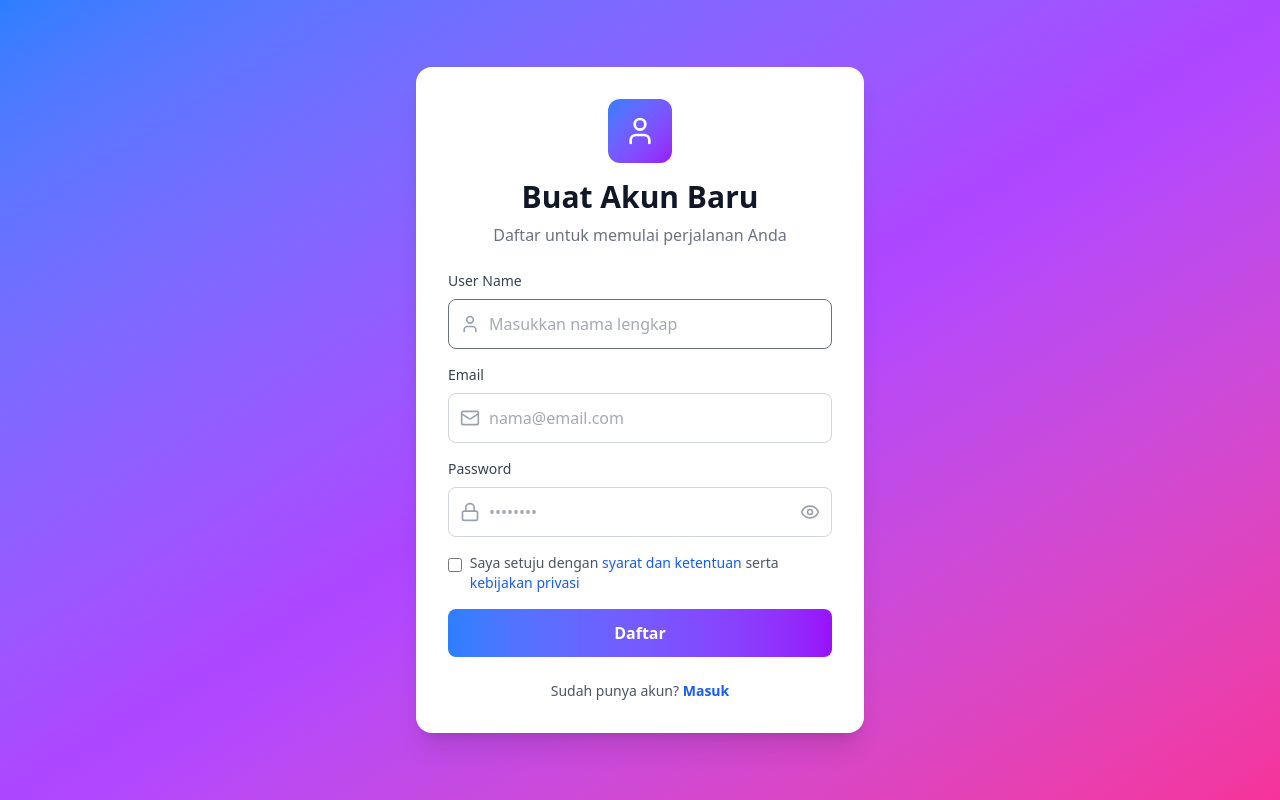
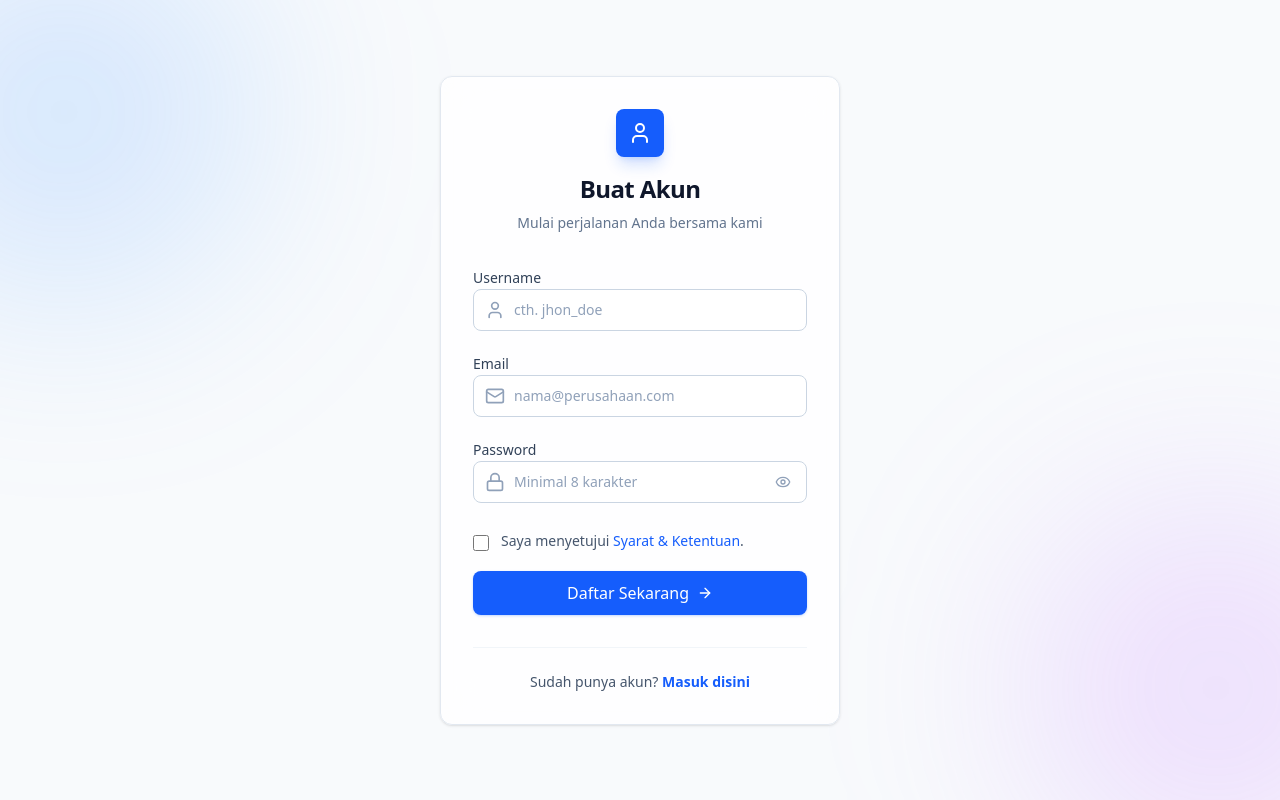
Before and after one commit to KodingMulu/SkillLink, a Next.js app in the folder web/: page /auth/register in a window 1280 px wide. Built offline with nearby package versions, Linux system fonts and the light colour scheme.

Commit message:
connect frontend verify to backend verify

```diff
--- a/web/src/app/auth/register/page.tsx
+++ b/web/src/app/auth/register/page.tsx
@@ -1,73 +1,45 @@
 'use client';
 
 import React, { useState } from 'react';
-import { Eye, EyeOff, Lock, Mail, User } from 'lucide-react';
+import { Eye, EyeOff, Mail, User, ArrowRight, Lock } from 'lucide-react';
 import Link from 'next/link';
-import { useRouter } from 'next/navigation'; // Import yang benar untuk App Router
-import axios, { AxiosError } from 'axios'; // Import Axios dan tipe error-nya
+import { useRouter } from 'next/navigation';
+import axios from 'axios';
 
 export default function RegisterPage() {
   const router = useRouter();
-
-  // State tanpa confirmPassword
   const [formData, setFormData] = useState({
     fullName: '',
     email: '',
     password: ''
   });
-
   const [showPassword, setShowPassword] = useState(false);
   const [isLoading, setIsLoading] = useState(false);
   const [acceptTerms, setAcceptTerms] = useState(false);
 
   const handleChange = (e: React.ChangeEvent<HTMLInputElement>) => {
-    setFormData({
-      ...formData,
-      [e.target.name]: e.target.value
-    });
+    setFormData({ ...formData, [e.target.name]: e.target.value });
   };
 
   const handleSubmit = async (e: React.FormEvent) => {
     e.preventDefault();
-
-    // Validasi Terms (Hanya ini validasi manual yang tersisa)
-    if (!acceptTerms) {
-      alert('Anda harus menyetujui syarat dan ketentuan');
-      return;
-    }
-
+    if (!acceptTerms) { alert('Anda harus menyetujui syarat dan ketentuan'); return; }
     setIsLoading(true);
-
     try {
       const apiUrl = process.env.NEXT_PUBLIC_API_URL || '/api';
-
-      // Mapping data: Backend (username) <- Frontend (fullName)
-      const payload = {
-        email: formData.email,
-        username: formData.fullName,
-        password: formData.password
-      };
-
+      const payload = { email: formData.email, username: formData.fullName, password: formData.password };
       const response = await axios.post(`${apiUrl}/auth/register`, payload);
-
-      // Cek logika respon custom dari backend (status 200 tapi ada code di body)
       if (response.data.code === 200) {
-        alert(`Registrasi Berhasil! Cek email Anda untuk kode verifikasi.`);
-        router.push('/auth/verify');
+        alert(`Registrasi Berhasil! Cek email Anda.`);
+        router.push(`/auth/verify?email=${encodeURIComponent(formData.email)}`);
       } else {
-        // Handle error logic dari backend (misal: user already exists)
-        alert(`Gagal: ${response.data.message}`);
+        alert(`Gagal Mendaftar`);
       }
-
     } catch (error) {
-      console.error('Register error:', error);
-
-      // Handle error jaringan/server dengan tipe yang aman (tanpa any)
       if (axios.isAxiosError(error)) {
-        const errorMessage = error.response?.data?.message || 'Terjadi kesalahan pada server';
-        alert(errorMessage);
+        alert(error.response?.data?.message || 'Terjadi kesalahan pada server');
       } else {
-        alert('Terjadi kesalahan yang tidak terduga');
+        alert('Terjadi kesalahan tak terduga');
       }
     } finally {
       setIsLoading(false);
@@ -75,141 +47,124 @@ export default function RegisterPage() {
   };
 
   return (
-    <div className="min-h-screen bg-gradient-to-br from-blue-500 via-purple-500 to-pink-500 flex items-center justify-center p-4">
-      <div className="w-full max-w-md">
-        <div className="bg-white rounded-2xl shadow-xl p-8 space-y-6">
-          <div className="text-center space-y-2">
-            <div className="flex justify-center mb-4">
-              <div className="w-16 h-16 bg-gradient-to-br from-blue-500 to-purple-600 rounded-xl flex items-center justify-center">
-                <User className="w-8 h-8 text-white" />
+    <main className="relative min-h-screen bg-slate-50 flex items-center justify-center p-4 lg:p-8 overflow-hidden">
+      <div
+        aria-hidden="true"
+        className="absolute top-[-10%] left-[-10%] w-96 h-96 bg-blue-400/20 rounded-full blur-[100px] pointer-events-none"
+      />
+      <div
+        aria-hidden="true"
+        className="absolute bottom-[-10%] right-[-10%] w-96 h-96 bg-purple-400/20 rounded-full blur-[100px] pointer-events-none"
+      />
+      <section className="relative z-10 w-full max-w-[400px] bg-white/80 backdrop-blur-xl rounded-xl shadow-sm border border-slate-200 p-8">
+        <header className="mb-8 text-center">
+          <div className="mx-auto w-12 h-12 bg-blue-600 rounded-lg flex items-center justify-center mb-4 shadow-lg shadow-blue-600/20">
+            <User className="w-6 h-6 text-white" />
           </div>
-            </div>
-            <h1 className="text-3xl font-bold text-gray-900">Buat Akun Baru</h1>
-            <p className="text-gray-500">Daftar untuk memulai perjalanan Anda</p>
-          </div>
+          <h1 className="text-2xl font-bold text-slate-900 tracking-tight">Buat Akun</h1>
+          <p className="text-slate-500 text-sm mt-2">Mulai perjalanan Anda bersama kami</p>
+        </header>
 
-          <form onSubmit={handleSubmit} className="space-y-4">
-            <div className="space-y-2">
-              <label htmlFor="fullName" className="block text-sm font-medium text-gray-700">
-                User Name
-              </label>
-              <div className="relative">
-                <div className="absolute inset-y-0 left-0 pl-3 flex items-center pointer-events-none">
-                  <User className="h-5 w-5 text-gray-400" />
-                </div>
+        <form onSubmit={handleSubmit} className="space-y-5">
+          <div className="space-y-1.5">
+            <label htmlFor="fullName" className="text-sm font-medium text-slate-700">Username</label>
+            <div className="relative group">
+              <User className="absolute left-3 top-1/2 -translate-y-1/2 h-5 w-5 text-slate-400 group-focus-within:text-blue-600 transition-colors" />
               <input
                 id="fullName"
                 name="fullName"
                 type="text"
                 value={formData.fullName}
                 onChange={handleChange}
-                  className="block w-full pl-10 pr-3 py-3 border border-gray-500 rounded-lg focus:ring-2 focus:ring-blue-500 text-gray-600 focus:border-transparent transition"
-                  placeholder="Masukkan nama lengkap"
+                className="w-full pl-10 pr-4 py-2.5 bg-white border border-slate-300 rounded-lg text-slate-900 placeholder:text-slate-400 focus:outline-none focus:ring-2 focus:ring-blue-600/20 focus:border-blue-600 transition-all text-sm"
+                placeholder="cth. jhon_doe"
                 required
               />
             </div>
           </div>
 
-            <div className="space-y-2">
-              <label htmlFor="email" className="block text-sm font-medium text-gray-700">
-                Email
-              </label>
-              <div className="relative">
-                <div className="absolute inset-y-0 left-0 pl-3 flex items-center pointer-events-none">
-                  <Mail className="h-5 w-5 text-gray-400" />
-                </div>
+          <div className="space-y-1.5">
+            <label htmlFor="email" className="text-sm font-medium text-slate-700">Email</label>
+            <div className="relative group">
+              <Mail className="absolute left-3 top-1/2 -translate-y-1/2 h-5 w-5 text-slate-400 group-focus-within:text-blue-600 transition-colors" />
               <input
                 id="email"
                 name="email"
                 type="email"
                 value={formData.email}
                 onChange={handleChange}
-                  className="block w-full pl-10 pr-3 py-3 border border-gray-300 rounded-lg focus:ring-2 focus:ring-blue-500 text-gray-600 focus:border-transparent transition"
-                  placeholder="nama@email.com"
+                className="w-full pl-10 pr-4 py-2.5 bg-white border border-slate-300 rounded-lg text-slate-900 placeholder:text-slate-400 focus:outline-none focus:ring-2 focus:ring-blue-600/20 focus:border-blue-600 transition-all text-sm"
+                placeholder="nama@perusahaan.com"
                 required
               />
             </div>
           </div>
 
-            <div className="space-y-2">
-              <label htmlFor="password" className="block text-sm font-medium text-gray-700">
-                Password
-              </label>
-              <div className="relative">
-                <div className="absolute inset-y-0 left-0 pl-3 flex items-center pointer-events-none">
-                  <Lock className="h-5 w-5 text-gray-400" />
-                </div>
+          <div className="space-y-1.5">
+            <label htmlFor="password" className="text-sm font-medium text-slate-700">Password</label>
+            <div className="relative group">
+              <Lock className="absolute left-3 top-1/2 -translate-y-1/2 h-5 w-5 text-slate-400 group-focus-within:text-blue-600 transition-colors" />
               <input
                 id="password"
                 name="password"
                 type={showPassword ? 'text' : 'password'}
                 value={formData.password}
                 onChange={handleChange}
-                  className="block w-full pl-10 pr-10 py-3 border border-gray-300 rounded-lg focus:ring-2 focus:ring-blue-500 text-gray-600 focus:border-transparent transition"
-                  placeholder="••••••••"
+                className="w-full pl-10 pr-10 py-2.5 bg-white border border-slate-300 rounded-lg text-slate-900 placeholder:text-slate-400 focus:outline-none focus:ring-2 focus:ring-blue-600/20 focus:border-blue-600 transition-all text-sm"
+                placeholder="Minimal 8 karakter"
                 required
               />
               <button
                 type="button"
                 onClick={() => setShowPassword(!showPassword)}
-                  className="absolute inset-y-0 right-0 pr-3 flex items-center"
+                className="absolute right-3 top-1/2 -translate-y-1/2 p-1 rounded-md hover:bg-slate-100 transition-colors"
               >
-                  {showPassword ? (
-                    <EyeOff className="h-5 w-5 text-gray-400 hover:text-gray-600" />
-                  ) : (
-                    <Eye className="h-5 w-5 text-gray-400 hover:text-gray-600" />
-                  )}
+                {showPassword ? <EyeOff className="h-4 w-4 text-slate-400" /> : <Eye className="h-4 w-4 text-slate-400" />}
               </button>
             </div>
           </div>
 
-            <div className="flex items-start space-x-2">
+          <div className="flex items-start space-x-3 pt-2">
             <input
               type="checkbox"
               id="terms"
               checked={acceptTerms}
               onChange={(e) => setAcceptTerms(e.target.checked)}
-                className="w-4 h-4 mt-1 text-blue-600 border-gray-300 rounded focus:ring-blue-500"
+              className="mt-1 w-4 h-4 text-blue-600 border-slate-300 rounded focus:ring-blue-600 cursor-pointer"
             />
-              <label htmlFor="terms" className="text-sm text-gray-600">
-                Saya setuju dengan{' '}
-                <button type="button" className="text-blue-600 hover:text-blue-700 font-medium">
-                  syarat dan ketentuan
-                </button>
-                {' '}serta{' '}
-                <button type="button" className="text-blue-600 hover:text-blue-700 font-medium">
-                  kebijakan privasi
-                </button>
+            <label htmlFor="terms" className="text-sm text-slate-600 leading-snug">
+              Saya menyetujui <span className="text-blue-600 font-medium cursor-pointer hover:underline">Syarat & Ketentuan</span>.
             </label>
           </div>
 
           <button
             type="submit"
             disabled={isLoading}
-              className="w-full bg-gradient-to-r from-blue-500 to-purple-600 text-white py-3 rounded-lg font-semibold hover:from-blue-600 hover:to-purple-700 focus:outline-none focus:ring-2 focus:ring-blue-500 focus:ring-offset-2 transition disabled:opacity-50 disabled:cursor-not-allowed"
+            className="w-full bg-blue-600 hover:bg-blue-700 text-white font-medium py-2.5 rounded-lg transition-all duration-200 flex items-center justify-center space-x-2 disabled:opacity-70 disabled:cursor-not-allowed shadow-sm shadow-blue-600/20 active:scale-[0.98]"
           >
             {isLoading ? (
-                <span className="flex items-center justify-center">
-                  <svg className="animate-spin -ml-1 mr-3 h-5 w-5 text-white" xmlns="http://www.w3.org/2000/svg" fill="none" viewBox="0 0 24 24">
-                    <circle className="opacity-25" cx="12" cy="12" r="10" stroke="currentColor" strokeWidth="4"></circle>
-                    <path className="opacity-75" fill="currentColor" d="M4 12a8 8 0 018-8V0C5.373 0 0 5.373 0 12h4zm2 5.291A7.962 7.962 0 014 12H0c0 3.042 1.135 5.824 3 7.938l3-2.647z"></path>
-                  </svg>
-                  Memproses...
-                </span>
+              <>
+                <div className="w-5 h-5 border-2 border-white/30 border-t-white rounded-full animate-spin" />
+                <span>Memproses...</span>
+              </>
             ) : (
-                'Daftar'
+              <>
+                <span>Daftar Sekarang</span>
+                <ArrowRight className="w-4 h-4" />
+              </>
             )}
           </button>
         </form>
 
-          <p className="text-center text-sm text-gray-600">
+        <div className="mt-8 pt-6 border-t border-slate-100 text-center">
+          <p className="text-sm text-slate-600">
             Sudah punya akun?{' '}
-            <Link href={'/auth/login'} className="text-blue-600 hover:text-blue-700 font-semibold">
-              Masuk
+            <Link href={'/auth/login'} className="text-blue-600 font-semibold hover:text-blue-700 hover:underline transition-all">
+              Masuk disini
             </Link>
           </p>
         </div>
-      </div>
-    </div>
+      </section>
+    </main>
   );
 }
--- a/web/src/app/auth/verify/page.tsx
+++ b/web/src/app/auth/verify/page.tsx
@@ -1,32 +1,39 @@
 'use client';
-import { useState, useRef, KeyboardEvent } from "react";
 
-interface VerifyCodeProps {
-     backgroundImage?: string;
-     backgroundColor?: string;
-}
+import React, { useState, useRef, useEffect, Suspense } from "react";
+import { useRouter, useSearchParams } from "next/navigation";
+import { ShieldCheck, ArrowRight, RotateCcw } from "lucide-react";
+import axios, { AxiosError } from "axios";
 
-export default function VerifyCode({ backgroundImage, backgroundColor }: VerifyCodeProps) {
-     const defaultBackground = '/images/bg.webp';
+function VerifyContent() {
+     const router = useRouter();
+     const searchParams = useSearchParams();
 
-     const backgroundStyle = backgroundImage
-          ? { backgroundImage: `url(${backgroundImage})`, backgroundSize: 'cover', backgroundPosition: 'center', backgroundRepeat: 'no-repeat' }
-          : backgroundColor
-               ? { backgroundColor: backgroundColor }
-               : { backgroundImage: `url(${defaultBackground})`, backgroundSize: 'cover', backgroundPosition: 'center', backgroundRepeat: 'no-repeat' };
+     const emailFromUrl = searchParams.get('email');
 
      const [code, setCode] = useState<string[]>(['', '', '', '']);
+     const [isLoading, setIsLoading] = useState(false);
      const inputRefs = useRef<(HTMLInputElement | null)[]>([]);
+
+     useEffect(() => {
+          if (inputRefs.current[0]) {
+               inputRefs.current[0].focus();
+          }
+     }, []);
 
      const handleChange = (index: number, value: string) => {
           if (value && !/^\d$/.test(value)) return;
+
           const newCode = [...code];
           newCode[index] = value;
           setCode(newCode);
-          if (value && index < 3) inputRefs.current[index + 1]?.focus();
+
+          if (value && index < 3) {
+               inputRefs.current[index + 1]?.focus();
+          }
      };
 
-     const handleKeyDown = (index: number, e: KeyboardEvent<HTMLInputElement>) => {
+     const handleKeyDown = (index: number, e: React.KeyboardEvent<HTMLInputElement>) => {
           if (e.key === 'Backspace' && !code[index] && index > 0) {
                inputRefs.current[index - 1]?.focus();
           }
@@ -47,42 +54,77 @@ export default function VerifyCode({ backgroundImage, backgroundColor }: VerifyC
           inputRefs.current[lastIndex]?.focus();
      };
 
-     const handleVerify = () => {
+     const handleVerify = async (e: React.FormEvent) => {
+          e.preventDefault();
+
           const verificationCode = code.join('');
-          if (verificationCode.length === 4) {
-               alert(`Kode verifikasi: ${verificationCode}`);
+          if (verificationCode.length < 4) {
+               alert('Silakan lengkapi kode verifikasi');
+               return;
+          }
+
+          if (!emailFromUrl) {
+               alert('Email tidak ditemukan. Silakan daftar ulang atau login.');
+               return;
+          }
+
+          setIsLoading(true);
+
+          try {
+               const apiUrl = process.env.NEXT_PUBLIC_API_URL || '/api';
+
+               const payload = {
+                    email: emailFromUrl,
+                    code: verificationCode
+               };
+
+               const response = await axios.post(`${apiUrl}/auth/verify`, payload); // Asumsi endpoint di backend folder Anda verify/route.ts atau auth/route.ts sesuaikan
+
+               if (response.data.code === 200) {
+                    alert('Verifikasi Berhasil! Silakan login.');
+                    router.push('/auth/login');
                } else {
-               alert('Silakan isi semua kode verifikasi');
+                    alert(`Gagal: ${response.data.message}`);
+               }
+
+          } catch (error) {
+               console.error('Verification error:', error);
+               if (axios.isAxiosError(error)) {
+                    alert(error.response?.data?.message || 'Kode verifikasi salah atau kedaluwarsa');
+               } else {
+                    alert('Terjadi kesalahan sistem');
+               }
+          } finally {
+               setIsLoading(false);
           }
      };
 
      const handleResendCode = () => {
-          alert('Kode verifikasi telah dikirim ulang');
+          alert('Fitur kirim ulang kode akan segera hadir.');
      };
 
      return (
-          <div className="min-h-screen flex items-center justify-center p-4" style={backgroundStyle}>
+          <main className="relative min-h-screen bg-slate-50 flex items-center justify-center p-4 lg:p-8 overflow-hidden">
+               <div aria-hidden="true" className="absolute top-[-10%] right-[-5%] w-96 h-96 bg-blue-400/20 rounded-full blur-[100px] pointer-events-none" />
+               <div aria-hidden="true" className="absolute bottom-[-10%] left-[-5%] w-96 h-96 bg-purple-400/20 rounded-full blur-[100px] pointer-events-none" />
+               <section className="relative z-10 w-full max-w-[400px] bg-white/80 backdrop-blur-xl rounded-xl shadow-sm border border-slate-200 p-8">
+                    <header className="mb-8 text-center">
+                         <div className="mx-auto w-12 h-12 bg-blue-600 rounded-lg flex items-center justify-center mb-4 shadow-lg shadow-blue-600/20">
+                              <ShieldCheck className="w-6 h-6 text-white" />
+                         </div>
+                         <h1 className="text-2xl font-bold text-slate-900 tracking-tight">Verifikasi Email</h1>
+                         <p className="text-slate-500 text-sm mt-2">
+                              Masukkan 4 digit kode yang dikirim ke <br />
+                              <span className="font-medium text-slate-700">{emailFromUrl || 'email Anda'}</span>
+                         </p>
+                    </header>
 
-               {/* CARD HITAM GLOSSY */}
-               <div className="bg-black/40 backdrop-blur-xl shadow-2xl rounded-2xl p-8 max-w-md w-full border border-white/10">
-
-                    <div className="mb-6">
-                         <div className="w-14 h-14 bg-black/60 border border-gray-600 shadow-inner shadow-black/70 rounded-full flex items-center justify-center mx-auto mb-4">
-                              <svg className="w-7 h-7 text-white" fill="none" stroke="currentColor" viewBox="0 0 24 24">
-                                   <path strokeLinecap="round" strokeLinejoin="round" strokeWidth={2} d="M12 15v2m-6 4h12a2 2 0 002-2v-6a2 2 0 00-2-2H6a2 2 0 00-2 2v6a2 2 0 002 2zm10-10V7a4 4 0 00-8 0v4h8z" />
-                              </svg>
-                         </div>
-
-                         <h2 className="text-2xl font-bold text-center text-white mb-2">Verifikasi Kode</h2>
-                         <p className="text-center text-gray-300 text-sm">Masukkan 4 digit kode yang telah dikirim</p>
-                    </div>
-
-                    {/* INPUT HITAM GLOSSY */}
-                    <div className="flex justify-center gap-3 mb-6">
+                    <form onSubmit={handleVerify} className="space-y-6">
+                         <div className="flex justify-between gap-2 px-2">
                               {code.map((digit, index) => (
                                    <input
                                         key={index}
-                                   ref={(el) => (inputRefs.current[index] = el)}
+                                        ref={(el) => { inputRefs.current[index] = el }}
                                         type="text"
                                         maxLength={1}
                                         inputMode="numeric"
@@ -90,39 +132,52 @@ export default function VerifyCode({ backgroundImage, backgroundColor }: VerifyC
                                         onChange={(e) => handleChange(index, e.target.value)}
                                         onKeyDown={(e) => handleKeyDown(index, e)}
                                         onPaste={handlePaste}
-                                   className="
-                                        w-16 h-16 text-center text-2xl font-bold
-                                        rounded-xl
-                                        bg-black/50
-                                        text-white
-                                        border border-gray-600
-                                        shadow-md shadow-black/50
-                                        focus:border-white focus:shadow-xl
-                                        transition-all duration-200
-                                   "
+                                        className="w-14 h-14 sm:w-16 sm:h-16 text-center text-2xl font-bold bg-white border border-slate-300 rounded-xl text-slate-900 shadow-sm focus:outline-none focus:ring-2 focus:ring-blue-600/20 focus:border-blue-600 focus:-translate-y-1 transition-all duration-200"
                                    />
                               ))}
                          </div>
 
-                    {/* BUTTON GLOSSY */}
                          <button
-                         onClick={handleVerify}
-                         className="w-full bg-black/70 text-white py-3 rounded-lg font-semibold border border-gray-700 shadow-md shadow-black/70 hover:bg-black/90 transition"
+                              type="submit"
+                              disabled={isLoading}
+                              className="w-full bg-blue-600 hover:bg-blue-700 text-white font-medium py-2.5 rounded-lg transition-all duration-200 flex items-center justify-center space-x-2 disabled:opacity-70 disabled:cursor-not-allowed shadow-sm shadow-blue-600/20 active:scale-[0.98]"
                          >
-                         Verify
+                              {isLoading ? (
+                                   <>
+                                        <div className="w-5 h-5 border-2 border-white/30 border-t-white rounded-full animate-spin" />
+                                        <span>Memvalidasi...</span>
+                                   </>
+                              ) : (
+                                   <>
+                                        <span>Verifikasi Akun</span>
+                                        <ArrowRight className="w-4 h-4" />
+                                   </>
+                              )}
                          </button>
+                    </form>
 
-                    <div className="text-center mt-4">
-                         <p className="text-gray-300 text-sm mb-2">Tidak menerima kode?</p>
+                    <div className="mt-8 pt-6 border-t border-slate-100 text-center">
+                         <p className="text-sm text-slate-600 mb-3">
+                              Tidak menerima kode?
+                         </p>
                          <button
                               onClick={handleResendCode}
-                              className="text-blue-300 font-semibold hover:underline"
+                              type="button"
+                              className="inline-flex items-center text-sm text-blue-600 font-semibold hover:text-blue-700 transition-colors"
                          >
-                              Kirim ulang kode
+                              <RotateCcw className="w-4 h-4 mr-1.5" />
+                              Kirim Ulang Kode
                          </button>
                     </div>
-
-               </div>
-          </div>
+               </section>
+          </main>
      );
 }
+
+export default function VerifyPage() {
+     return (
+          <Suspense fallback={<div className="min-h-screen bg-slate-50 flex items-center justify-center">Loading...</div>}>
+               <VerifyContent />
+          </Suspense>
+     );
+}
```
Lines whose indentation alone changed are shown as unchanged.
